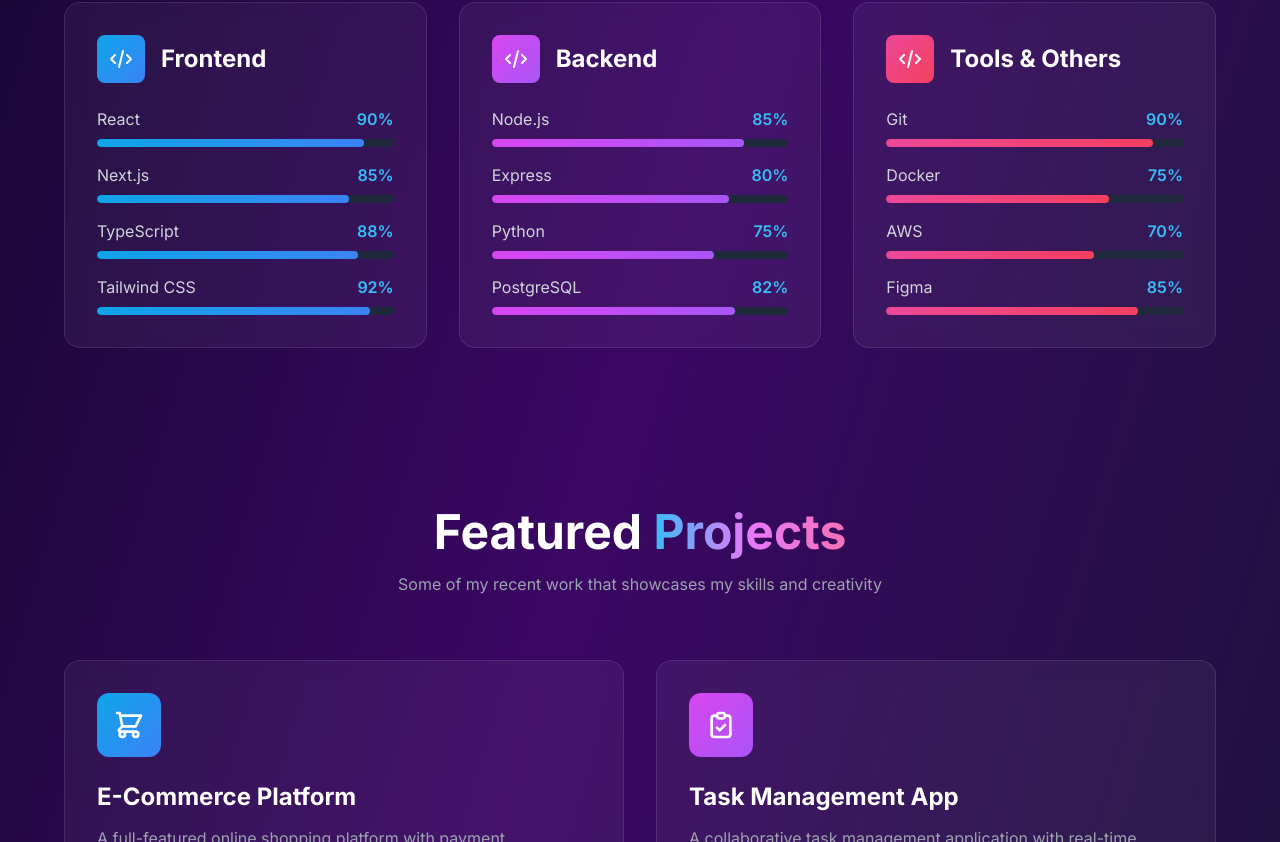
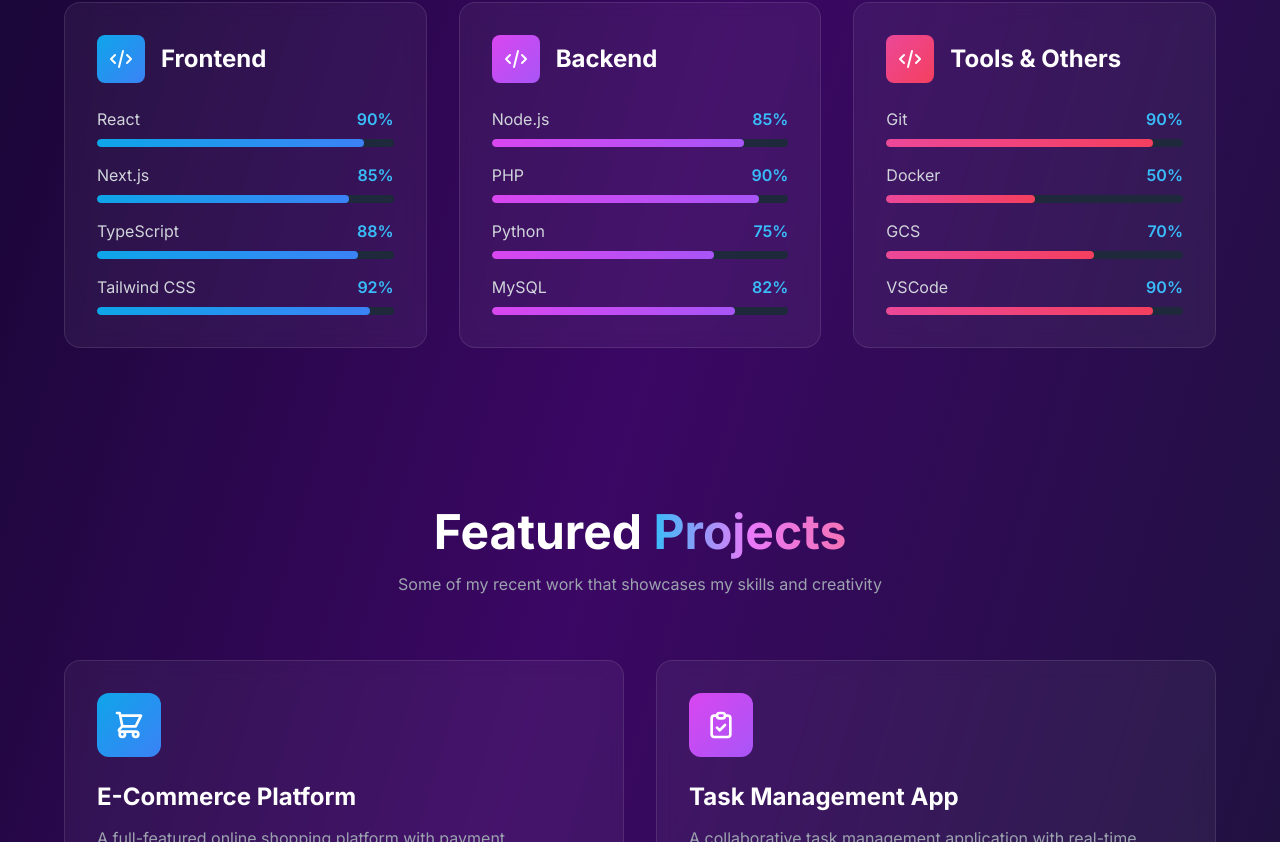
Before and after one commit to ThomsonSimbolon/my-portofolio-v2, a Next.js app: page / in a window 1280 px wide. Shown: the part 1858-2700 px from the top of the page. Built offline with nearby package versions, Linux system fonts and the light colour scheme.

Commit message:
Perbaikan Terbaru

```diff
--- a/components/Projects.tsx
+++ b/components/Projects.tsx
@@ -4,7 +4,7 @@
       title: "E-Commerce Platform",
       description:
         "A full-featured online shopping platform with payment integration, product management, and user authentication.",
-      technologies: ["Next.js", "TypeScript", "Stripe", "PostgreSQL"],
+      technologies: ["Next.js", "TypeScript", "Stripe", "MySQL"],
       gradient: "from-primary-500 to-blue-500",
       icon: (
         <path
--- a/components/Skills.tsx
+++ b/components/Skills.tsx
@@ -15,9 +15,9 @@
       color: "from-accent-500 to-purple-500",
       skills: [
         { name: "Node.js", level: 85 },
-        { name: "Express", level: 80 },
+        { name: "PHP", level: 90 },
         { name: "Python", level: 75 },
-        { name: "PostgreSQL", level: 82 },
+        { name: "MySQL", level: 82 },
       ],
     },
     {
@@ -25,9 +25,9 @@
       color: "from-pink-500 to-rose-500",
       skills: [
         { name: "Git", level: 90 },
-        { name: "Docker", level: 75 },
-        { name: "AWS", level: 70 },
-        { name: "Figma", level: 85 },
+        { name: "Docker", level: 50 },
+        { name: "GCS", level: 70 },
+        { name: "VSCode", level: 90 },
       ],
     },
   ];
```
